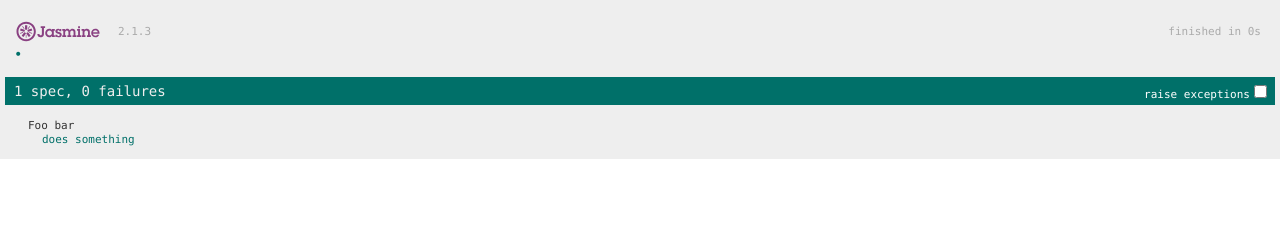
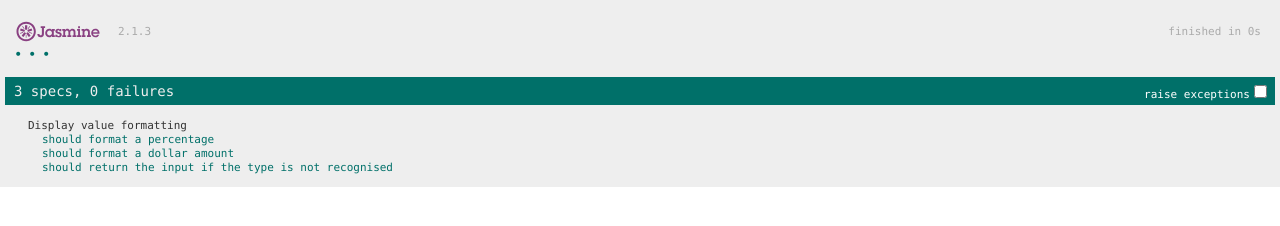
Before and after one commit to axocomm/lenda-calculator, a plain HTML site: page tests.html in a window 1280 px wide. Drawn offline with Linux system fonts and the light colour scheme.

Commit message:
Start calculator tests

```diff
--- a/tests.html
+++ b/tests.html
@@ -7,12 +7,21 @@
     <script src="assets/js/jasmine.js"></script>
     <script src="assets/js/jasmine-html.js"></script>
     <script src="assets/js/boot.js"></script>
+    <script src="assets/js/calculator.js"></script>
     <script>
-      describe('Foo bar', function () {
-        it('does something', function () {
-          expect(true).toBe(true);
-        });
-      });
+     describe('Display value formatting', function () {
+       it('should format a percentage', function () {
+         expect(formatDisplayValue(100, 'percentage')).toBe('100.000%');
+       });
+
+       it('should format a dollar amount', function () {
+         expect(formatDisplayValue(200, 'money')).toBe('$200.00');
+       });
+
+       it('should return the input if the type is not recognised', function () {
+         expect(formatDisplayValue(1234, 'foo')).toBe(1234);
+       });
+     });
     </script>
   </head>
   <body>
```
